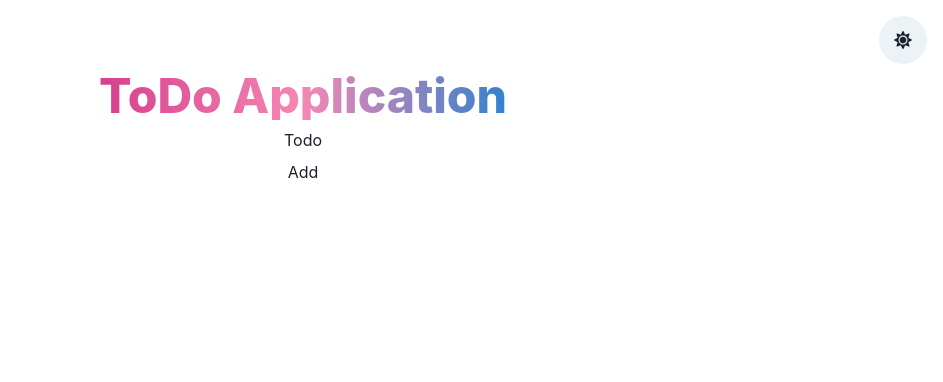
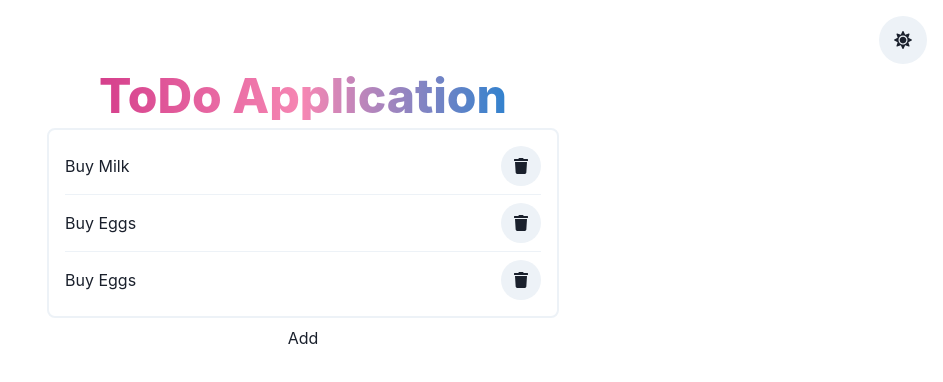
Before and after one commit to GeoBrodas/todo-chakra-react, a React (Create React App) app: page / in a window 1280 px wide. Shown: the top 382 px of the page, without its empty margins (337-1280 px from the left). Built offline with nearby package versions, Linux system fonts and the light colour scheme.

Commit message:
Add list Items

```diff
--- a/src/components/Addtodolist.jsx
+++ b/src/components/Addtodolist.jsx
@@ -1,7 +1,7 @@
-import React from "react";
+import React from 'react'
 
 function Addtodolist() {
-  return <div>Add</div>;
+  return <div>Add</div>
 }
 
-export default Addtodolist;
+export default Addtodolist
--- a/src/components/Todolist.jsx
+++ b/src/components/Todolist.jsx
@@ -1,7 +1,50 @@
-import React from "react";
+import React from 'react'
+import {
+  HStack,
+  IconButton,
+  Spacer,
+  StackDivider,
+  Text,
+  VStack,
+} from '@chakra-ui/react'
+import { FaTrash } from 'react-icons/fa'
 
 function Todolist() {
-  return <div>Todo</div>;
+  const todos = [
+    {
+      id: '1',
+      name: 'Buy Milk',
+    },
+    {
+      id: '2',
+      name: 'Buy Eggs',
+    },
+    {
+      id: '2',
+      name: 'Buy Eggs',
+    },
+  ]
+
+  return (
+    <VStack
+      divider={<StackDivider />}
+      borderColor="gray.100"
+      borderWidth="2px"
+      p="4"
+      borderRadius="lg"
+      w="100%"
+      maxW={{ base: '90vw', sm: '80vw', lg: '50vw', xl: '40vw' }}
+      alignItems="stretch"
+    >
+      {todos.map((todo) => (
+        <HStack key={todo.id}>
+          <Text>{todo.name}</Text>
+          <Spacer />
+          <IconButton icon={<FaTrash />} isRound="true" />
+        </HStack>
+      ))}
+    </VStack>
+  )
 }
 
-export default Todolist;
+export default Todolist
```
Also changed, not shown: src/components/App.jsx (+7 -7 lines), src/index.js (+6 -6 lines).
